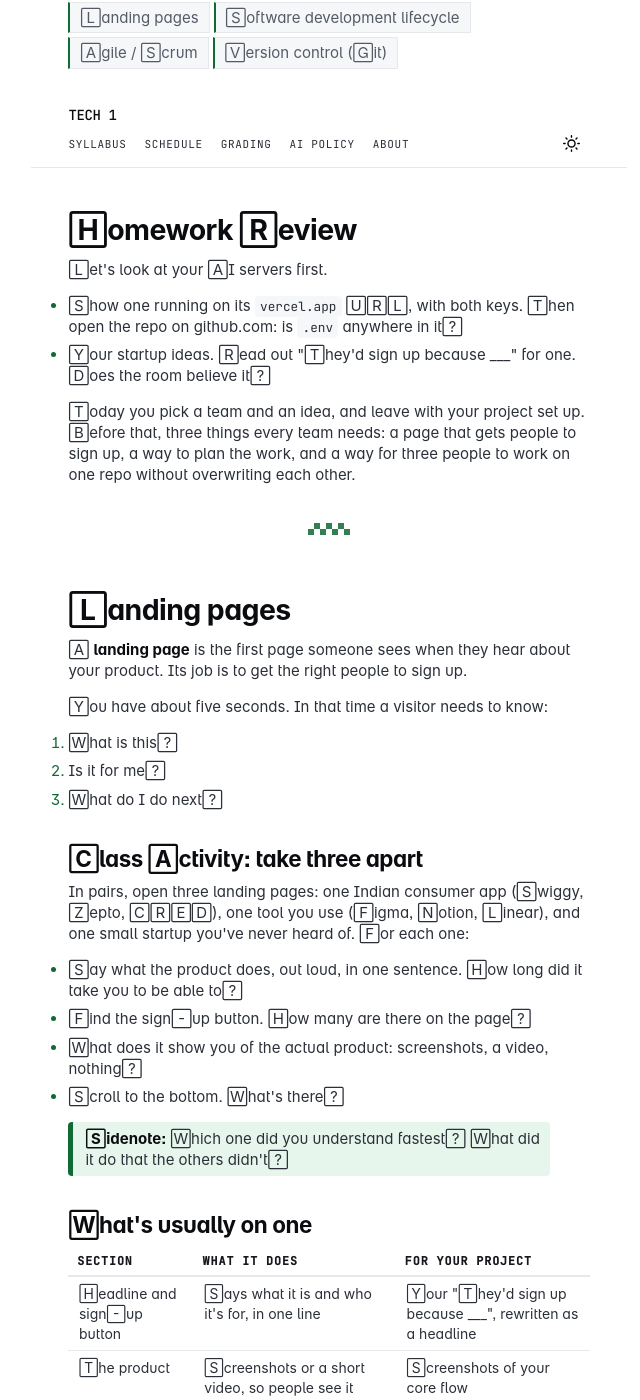
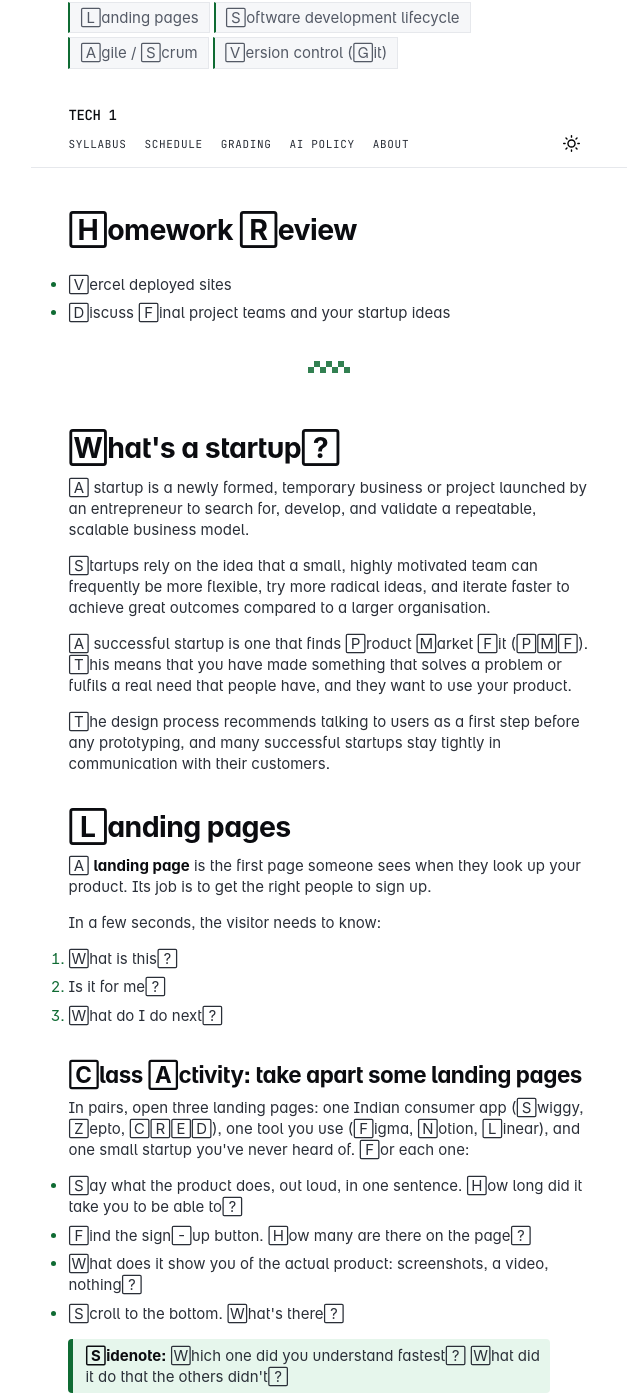
Before and after one commit to gyanl/tech1, a Jekyll site: the page built from _notes/Lecture 10 - Let's Start a Startup.md, in a window 1280 px wide and 1400 px high, scrolled down 192 px. Shown: the whole window, without its empty margins (311-951 px from the left). Built offline with Jekyll 4.4.1, drawn with Linux system fonts in a browser that asks for light colours; some web fonts are replaced; some of the changed text lies outside the part shown.

Commit message:
lecture 10

```diff
--- a/_notes/Lecture 10 - Let's Start a Startup.md
+++ b/_notes/Lecture 10 - Let's Start a Startup.md
@@ -14,26 +14,32 @@ title: "Lecture 10 - Let's Start a Startup"
 
 ## Homework Review
 
-Let's look at your AI servers first.
-
-- Show one running on its `vercel.app` URL, with both keys. Then open the repo on github.com: is `.env` anywhere in it?
-- Your startup ideas. Read out "They'd sign up because ___" for one. Does the room believe it?
-
-Today you pick a team and an idea, and leave with your project set up. Before that, three things every team needs: a page that gets people to sign up, a way to plan the work, and a way for three people to work on one repo without overwriting each other.
+- Vercel deployed sites
+- Discuss Final project teams and your startup ideas
 
 ---
 
+## What's a startup?
+
+A startup is a newly formed, temporary business or project launched by an entrepreneur to search for, develop, and validate a repeatable, scalable business model.
+
+Startups rely on the idea that a small, highly motivated team can frequently be more flexible, try more radical ideas, and iterate faster to achieve great outcomes compared to a larger organisation.
+
+A successful startup is one that finds Product Market Fit (PMF). This means that you have made something that solves a problem or fulfils a real need that people have, and they want to use your product.
+
+The design process recommends talking to users as a first step before any prototyping, and many successful startups stay tightly in communication with their customers.
+
 ## Landing pages
 
-A **landing page** is the first page someone sees when they hear about your product. Its job is to get the right people to sign up.
+A **landing page** is the first page someone sees when they look up your product. Its job is to get the right people to sign up.
 
-You have about five seconds. In that time a visitor needs to know:
+In a few seconds, the visitor needs to know:
 
 1. What is this?
 2. Is it for me?
 3. What do I do next?
 
-### Class Activity: take three apart
+### Class Activity: take apart some landing pages
 
 In pairs, open three landing pages: one Indian consumer app (Swiggy, Zepto, CRED), one tool you use (Figma, Notion, Linear), and one small startup you've never heard of. For each one:
 
@@ -46,19 +52,25 @@ In pairs, open three landing pages: one Indian consumer app (Swiggy, Zepto, CRED
 
 ### What's usually on one
 
-| Section | What it does | For your project |
-| --- | --- | --- |
-| Headline and sign-up button | Says what it is and who it's for, in one line | Your "They'd sign up because ___", rewritten as a headline |
-| The product | Screenshots or a short video, so people see it before they commit | Screenshots of your core flow |
-| How it works | Three steps, each with a picture | Landing page, sign in, first use |
-| Sign-up again | For the people who scrolled to the end | The same button |
+| Section                     | What it does                                                      | For your project                                           |
+| --------------------------- | ----------------------------------------------------------------- | ---------------------------------------------------------- |
+| Headline and sign-up button | Says what it is and who it's for, in one line                     | Your "They'd sign up because ___", rewritten as a headline |
+| The product                 | Screenshots or a short video, so people see it before they commit | Screenshots of your core flow                              |
+| How it works                | Three steps, each with a picture                                  | Landing page, sign in, first use                           |
+| Sign-up again               | For the people who scrolled to the end                            | The same button                                            |
 
 Some things to note:
 
-- **One button, one action.** "Sign in with Google" can be your sign-up button. You built it in [[Exercise - Sign in with Google]].
-- **Be honest.** No fake testimonials, and no "trusted by 10,000 teams" when it's you and two friends. A real quote from one of the three people who tried it is better anyway.
-- **Design it for the phone first** (L4). Most people will open your link from WhatsApp.
-- **The landing page is the start of a flow.** After the button comes sign-in (L8), then the first screen a new person sees, before they've added anything. That whole flow is what you'll demo.
+**What is your Call to Action?**
+What is the one thing your landing page wants a visitor to do? There should usually be a button for this action in the first fold of the page.
+- "Sign in with Google" can be your sign-up button.
+**Be honest.**
+- No fake testimonials, and no "trusted by 10,000 teams" when it's you and two friends. A real quote from one of the three people who tried it is better anyway.
+**Design it for mobile and desktop**
+Many people will open your link from WhatsApp.
+
+**The landing page is the start of a flow.**
+After the button comes sign-in (L8), then the first screen a new person sees, before they've added anything. That whole flow is what you'll demo.
 
 ### Landing page and app in one repo
 
```
Also changed, not shown: other parts of _notes/Lecture 10 - Let's Start a Startup.md (+1 -1 lines), _notes/Lecture 9 - API Keys and Vercel.md (+1 -4 lines), .claude/launch.json, 2 other files.
